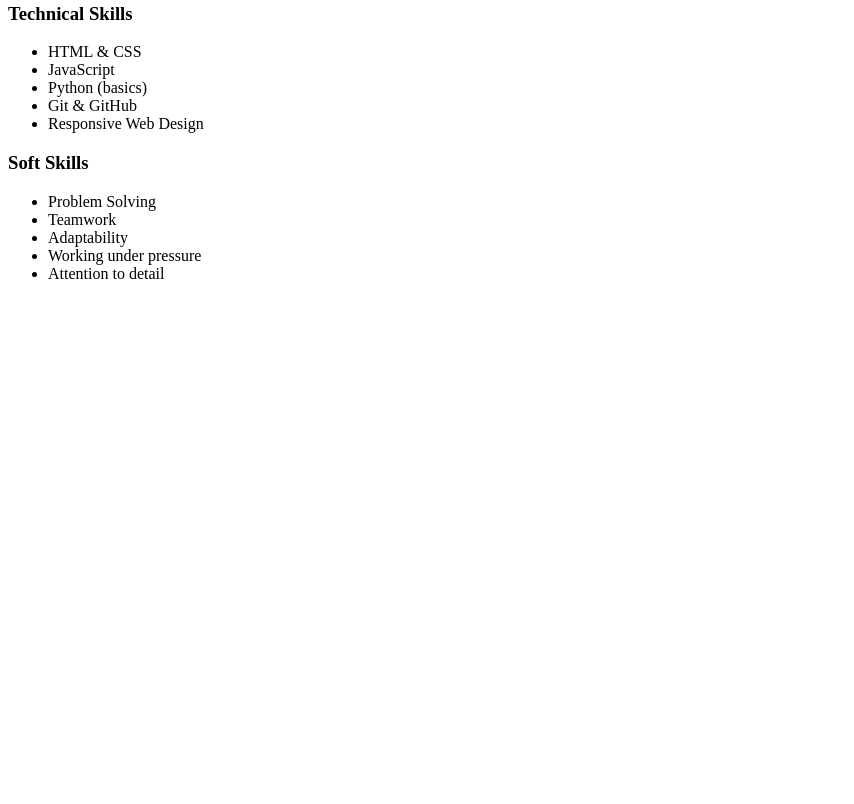
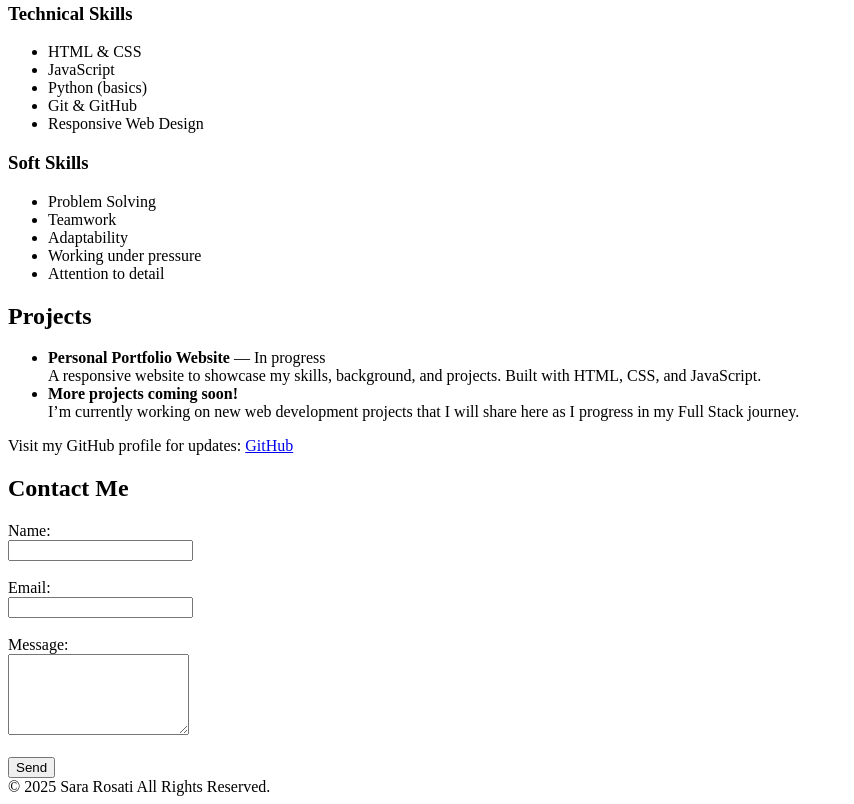
Before and after one commit to Saretta1194/SaraRosati, a plain HTML site: page index.html in a window 1280 px wide. Shown: the part 385-1189 px from the top of the page, without its empty margins (0-854 px from the left). Before the commit the page ends 800 px from the top, so only its background shows below. Drawn offline with Linux system fonts and the light colour scheme.

Commit message:
Add section skills, projects and contact me

```diff
--- a/index.html
+++ b/index.html
@@ -55,6 +55,45 @@
         </ul>
     </section>
 
+    <section id="projects">
+        <h2>Projects</h2>
+
+        <ul>
+            <li>
+                <strong>Personal Portfolio Website</strong> — In progress
+                <br>
+                A responsive website to showcase my skills, background, and projects. Built with HTML, CSS, and JavaScript.
+            </li>
+
+            <li>
+                <strong>More projects coming soon!</strong>
+                <br>
+                I’m currently working on new web development projects that I will share here as I progress in my Full Stack journey.
+            </li>
+        </ul>
+
+        <p>Visit my GitHub profile for updates: <a href="https://github.com/Saretta1194" target="_blank">GitHub</a></p>
+    </section>
+
+    <section id="contact">
+        <h2>Contact Me</h2>
+        <form>
+            <label>Name:</label><br>
+            <input type="text" name="name" required><br><br>
+            <label>Email:</label><br>
+            <input type="email" name="email" required><br><br>
+            <label>Message:</label><br>
+            <textarea name="message" rows="5" required></textarea><br><br>
+            <button type="submit">Send</button>
+        </form>
+    </section>
+
+    <footer>
+        &copy; 2025 Sara Rosati All Rights Reserved.
+    </footer>
+
+
+
 
 
 
```
